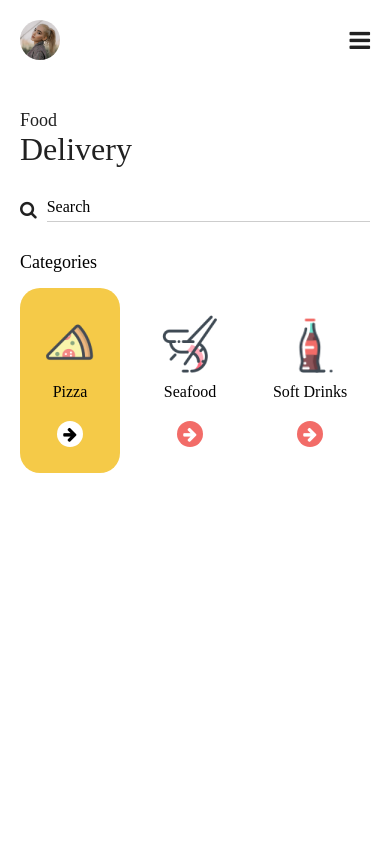
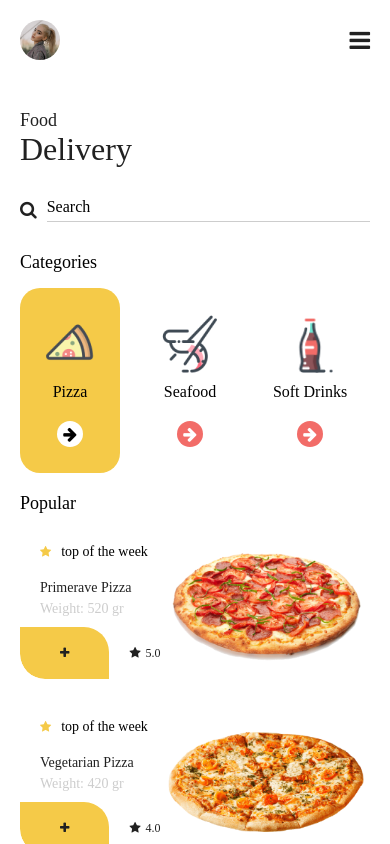
Before and after one commit to sotopro/Sm7_Sesion_RNative03, a React Native app: screen / in a window 390 px wide. Built offline with nearby package versions, Linux system fonts and the light colour scheme.

Commit message:
[feature] - create popular pizza element

```diff
--- a/App.js
+++ b/App.js
@@ -1,3 +1,4 @@
+/* eslint-disable react-native/no-inline-styles */
 /**
  * Sample React Native App
  * https://github.com/facebook/react-native
@@ -14,10 +15,12 @@ import {
   SafeAreaView,
   Image,
   FlatList,
+  ScrollView,
 } from 'react-native';
 import Icon from 'react-native-vector-icons/FontAwesome';
 import {colors} from './assets/colors';
 import {categories} from './assets/data/categories';
+import {popular} from './assets/data/popular';
 const styles = StyleSheet.create({
   container: {
     flex: 1,
@@ -108,6 +111,77 @@ const styles = StyleSheet.create({
     alignSelf: 'center',
     borderRadius: 20,
   },
+  popularWrapper: {
+    paddingHorizontal: 20,
+    paddingBottom: 20,
+  },
+  popularTitle: {
+    fontFamily: 'Montserrat-Bold',
+    fontSize: 18,
+  },
+  popularCardWrapper: {
+    backgroundColor: colors.white,
+    borderRadius: 25,
+    paddingTop: 20,
+    flexDirection: 'row',
+    overflow: 'hidden',
+  },
+  popularTopWrapper: {
+    flexDirection: 'row',
+    alignItems: 'center',
+    paddingLeft: 20,
+  },
+  popularTopText: {
+    marginLeft: 10,
+    fontFamily: 'Montserrat-Medium',
+    fontSize: 14,
+  },
+  popularTitleWrapper: {
+    marginTop: 20,
+    paddingLeft: 20,
+  },
+  popularTitlesTitle: {
+    fontFamily: 'Montserrat-SemiBold',
+    fontSize: 14,
+    color: colors.textDatk,
+  },
+  popularTitlesWeight: {
+    fontFamily: 'Montserrat-Medium',
+    fontSize: 14,
+    color: colors.textLight,
+    marginTop: 5,
+  },
+  popularCardBottom: {
+    flexDirection: 'row',
+    alignItems: 'center',
+    marginTop: 10,
+  },
+  addPizzaButton: {
+    backgroundColor: colors.primary,
+    paddingHorizontal: 40,
+    paddingVertical: 20,
+    borderTopRightRadius: 25,
+    borderBottomLeftRadius: 25,
+  },
+  ratingWrapper: {
+    flexDirection: 'row',
+    alignItems: 'center',
+    marginLeft: 20,
+  },
+  rating: {
+    fontSize: 12,
+    fontFamily: 'Montserrat-Medium',
+    color: colors.textDatk,
+    marginLeft: 5,
+  },
+  popularCardRight: {
+    marginLeft: 0,
+  },
+  popularCardImage: {
+    width: 210,
+    height: 125,
+    resizeMode: 'contain',
+  },
 });
 
 const App = () => {
@@ -140,6 +214,7 @@ const App = () => {
   );
   return (
     <View style={styles.container}>
+      <ScrollView contentInsetAdjustmentBehavior="automatic">
         <SafeAreaView>
           <View style={styles.headerWrapper}>
             <Image
@@ -170,6 +245,46 @@ const App = () => {
             />
           </View>
         </View>
+        <View style={styles.popularWrapper}>
+          <Text style={styles.popularTitle}>Popular</Text>
+          {popular.map((item, index) => (
+            <View
+              style={[
+                styles.popularCardWrapper,
+                {
+                  marginTop: item.id === 1 ? 10 : 20,
+                },
+              ]}>
+              <View>
+                <View>
+                  <View style={styles.popularTopWrapper}>
+                    <Icon name="star" size={12} color={colors.primary} />
+                    <Text style={styles.popularTopText}>top of the week</Text>
+                  </View>
+                  <View style={styles.popularTitleWrapper}>
+                    <Text style={styles.popularTitlesTitle}>{item.title}</Text>
+                    <Text style={styles.popularTitlesWeight}>
+                      Weight: {item.weight}
+                    </Text>
+                  </View>
+                </View>
+                <View style={styles.popularCardBottom}>
+                  <View style={styles.addPizzaButton}>
+                    <Icon name="plus" size={12} color={colors.textDatk} />
+                  </View>
+                  <View style={styles.ratingWrapper}>
+                    <Icon name="star" size={12} color={colors.textDatk} />
+                    <Text style={styles.rating}>{item.rating}</Text>
+                  </View>
+                </View>
+              </View>
+              <View style={styles.popularCardRight}>
+                <Image source={item.image} style={styles.popularCardImage} />
+              </View>
+            </View>
+          ))}
+        </View>
+      </ScrollView>
     </View>
   );
 };
```
Lines whose indentation alone changed are shown as unchanged.
